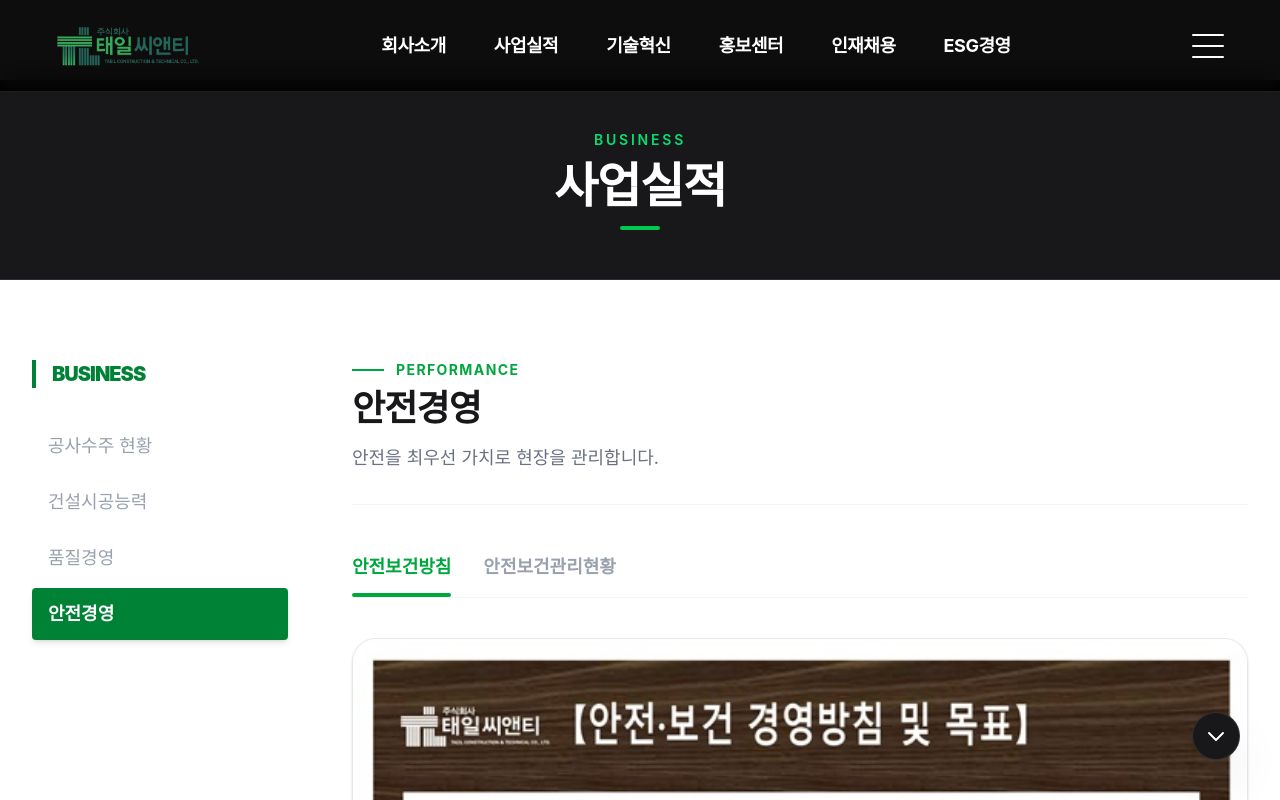
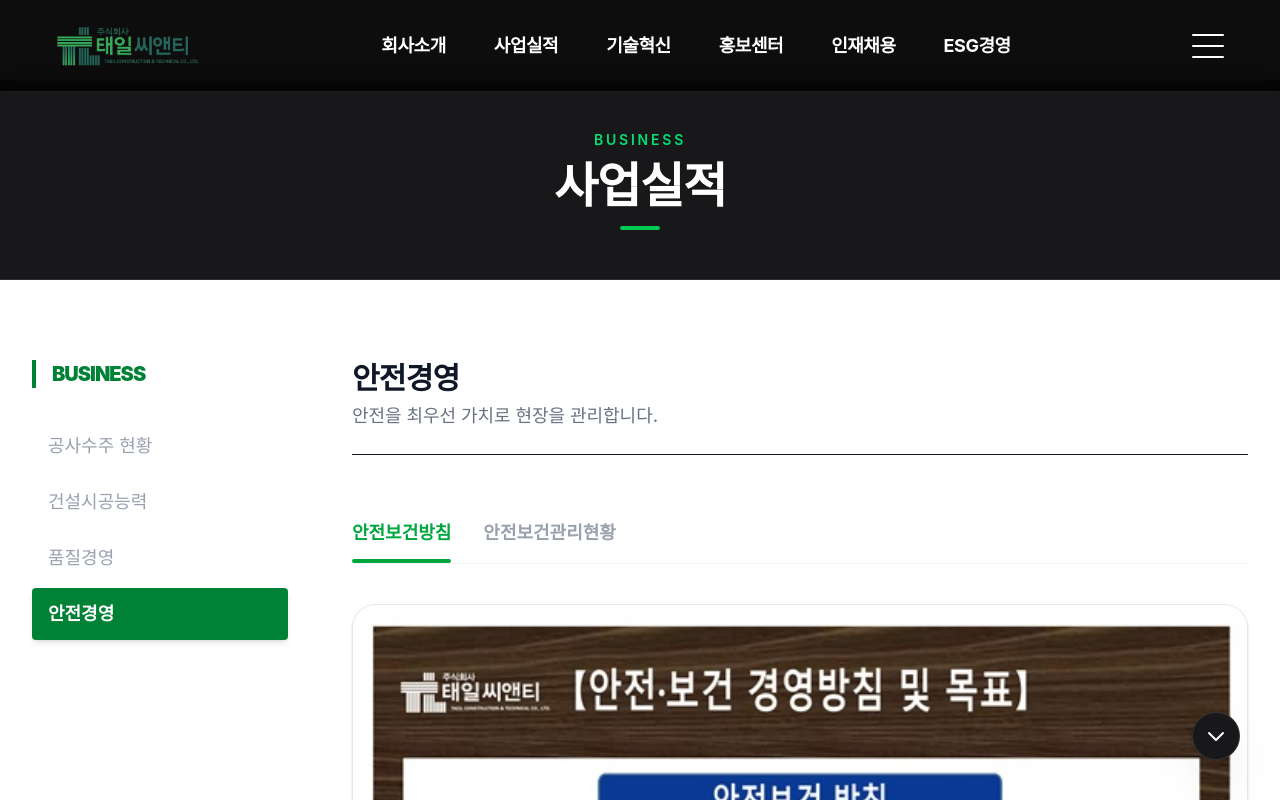
Before and after one commit to yousung1020/taeil-cnt-renewal, a React (Vite) app: page /work/safety in a window 1280 px wide. Shown: the top 800 px of the page. Built offline with nearby package versions, Linux system fonts and the light colour scheme; a web font is replaced by a local one.

Commit message:
hotfix: 사업실적 페이지 제목 디자인 통일

```diff
--- a/src/components/Innovation.tsx
+++ b/src/components/Innovation.tsx
@@ -15,9 +15,9 @@ export default function Innovation() {
   return (
     <SubLayout title="기술혁신" menuItems={sideMenuItems} activePath={activeMenu.path}>
       <motion.div key={activeMenu.name} initial={{ opacity: 0, x: 20 }} animate={{ opacity: 1, x: 0 }}>
-        <div className="border-b border-gray-100 pb-8 mb-12">
-          <h3 className="text-3xl font-bold text-zinc-900">{activeMenu.name}</h3>
-          <p className="text-gray-500 mt-2 text-lg">{activeMenu.desc}</p>
+        <div className="mb-16 border-b border-gray-900 pb-6">
+          <h3 className="text-3xl font-bold text-gray-900 tracking-tight mb-1.5">{activeMenu.name}</h3>
+          <p className="text-gray-500 text-lg font-medium">{activeMenu.desc}</p>
         </div>
         <div className="flex items-center justify-center h-[40vh] border-2 border-dashed border-gray-100 rounded-3xl">
           <p className="text-gray-300 font-normal italic">{activeMenu.name} 상세 내용 준비 중</p>
--- a/src/components/Recruit.tsx
+++ b/src/components/Recruit.tsx
@@ -16,9 +16,9 @@ export default function Recruit() {
   return (
     <SubLayout title="인재채용" menuItems={sideMenuItems} activePath={activeMenu.path}>
       <motion.div key={activeMenu.name} initial={{ opacity: 0, x: 20 }} animate={{ opacity: 1, x: 0 }}>
-        <div className="border-b border-gray-100 pb-8 mb-12">
-          <h3 className="text-3xl font-bold text-zinc-900">{activeMenu.name}</h3>
-          <p className="text-gray-500 mt-2 text-lg">{activeMenu.desc}</p>
+        <div className="mb-16 border-b border-gray-900 pb-6">
+          <h3 className="text-3xl font-bold text-gray-900 tracking-tight mb-1.5">{activeMenu.name}</h3>
+          <p className="text-gray-500 text-lg font-medium">{activeMenu.desc}</p>
         </div>
         <div className="flex items-center justify-center h-[40vh] border-2 border-dashed border-gray-100 rounded-3xl">
           <p className="text-gray-300 font-normal italic">{activeMenu.name} 상세 내용 준비 중</p>
--- a/src/components/Work.tsx
+++ b/src/components/Work.tsx
@@ -206,10 +206,9 @@ export default function Work() {
   return (
     <SubLayout title="BUSINESS" subtitle="사업실적" menuItems={sideMenuItems} activePath={activeMenu.path}>
       <motion.div key={activeMenu.key} initial={{ opacity: 0, y: 20 }} animate={{ opacity: 1, y: 0 }} transition={{ duration: 0.5 }}>
-        <div className="border-b border-gray-100 pb-8 mb-12">
-          <div className="flex items-center gap-3 mb-2"><span className="w-8 h-[2px] bg-green-600" /><span className="text-sm font-bold text-green-600 tracking-widest uppercase">Performance</span></div>
-          <h3 className="text-4xl font-black text-zinc-900 tracking-tight">{activeMenu.name}</h3>
-          <p className="text-gray-500 mt-4 text-lg max-w-2xl">{activeMenu.desc}</p>
+        <div className="mb-16 border-b border-gray-900 pb-6">
+          <h3 className="text-3xl font-bold text-gray-900 tracking-tight mb-1.5">{activeMenu.name}</h3>
+          <p className="text-gray-500 text-lg font-medium">{activeMenu.desc}</p>
         </div>
         {renderContent()}
       </motion.div>
--- a/src/pages/SocialPage.tsx
+++ b/src/pages/SocialPage.tsx
@@ -16,7 +16,7 @@ const SocialPage: React.FC = () => {
       <motion.div initial={{ opacity: 0, x: 20 }} animate={{ opacity: 1, x: 0 }}>
         <div className="mb-16 border-b border-gray-900 pb-6">
           <h3 className="text-3xl font-bold text-gray-900 tracking-tight mb-1.5">사회공헌</h3>
-          <p className="text-gray-500 text-lg font-medium">함께 나누는 따뜻한 세상을 만들어갑니다.</p>
+          <p className="text-gray-500 text-lg font-medium">태일씨앤티는 기업의 사회적 책임을 다하고, 나눔을 실천하고자 다양한 사회공헌 활동을 위해 노력하고 있습니다.</p>
         </div>
         <PostList posts={socialData} basePath="social" title="사회공헌" />
       </motion.div>
--- a/src/pages/YoutubePage.tsx
+++ b/src/pages/YoutubePage.tsx
@@ -12,9 +12,9 @@ const YoutubePage: React.FC = () => {
   return (
     <SubLayout title="PR CENTER" subtitle="홍보센터" menuItems={sideMenuItems} activePath="/youtube">
       <motion.div initial={{ opacity: 0, x: 20 }} animate={{ opacity: 1, x: 0 }}>
-        <div className="border-b border-gray-100 pb-8 mb-12">
-          <h3 className="text-3xl font-bold text-zinc-900">유튜브</h3>
-          <p className="text-gray-500 mt-2 text-lg">태일씨앤티의 다양한 영상을 확인하세요.</p>
+        <div className="mb-16 border-b border-gray-900 pb-6">
+          <h3 className="text-3xl font-bold text-gray-900 tracking-tight mb-1.5">유튜브</h3>
+          <p className="text-gray-500 text-lg font-medium">태일씨앤티의 다양한 영상을 확인하세요.</p>
         </div>
 
         <div className="aspect-video w-full rounded-2xl overflow-hidden shadow-2xl bg-black">
```
